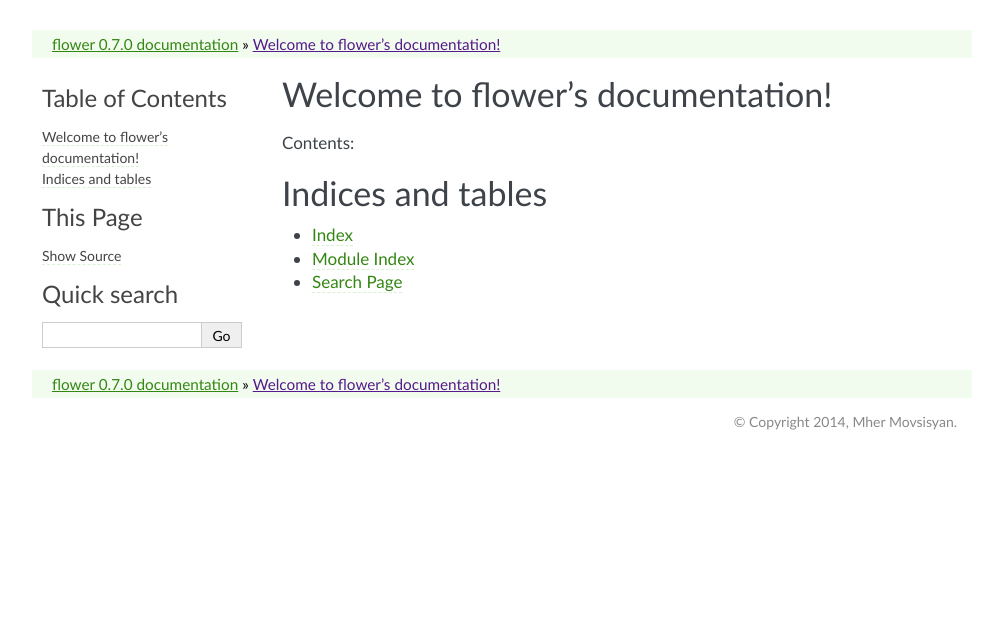
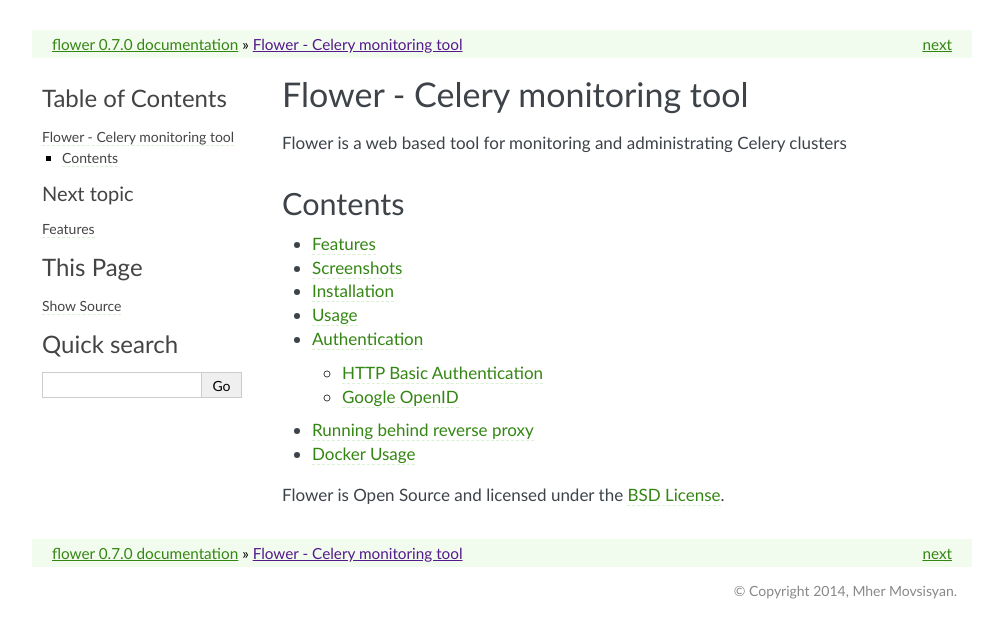
Before and after one commit to mher/flower, a Sphinx documentation site: the page built from docs/index.rst, in a window 1280 px wide. Shown: the top 638 px of the page, without its empty margins (138-1141 px from the left). Built offline with Sphinx 7.4.7, drawn with Linux system fonts in a browser that asks for light colours.

Commit message:
Update doc index

```diff
--- a/docs/index.rst
+++ b/docs/index.rst
@@ -1,21 +1,22 @@
-.. flower documentation master file, created by
-   sphinx-quickstart on Fri Apr 11 17:26:01 2014.
-   You can adapt this file completely to your liking, but it should at least
-   contain the root `toctree` directive.
+===============================
+Flower - Celery monitoring tool
+===============================
 
-Welcome to flower's documentation!
-==================================
+Flower is a web based tool for monitoring and administrating Celery clusters
 
-Contents:
+Contents
+========
 
 .. toctree::
    :maxdepth: 2
 
+   features
+   screenshots
+   install
+   auth
+   reverse-proxy
+   docker
 
+Flower is Open Source and licensed under the `BSD License`_.
 
-Indices and tables
-==================
-
-* :ref:`genindex`
-* :ref:`modindex`
-* :ref:`search`
+.. _`BSD License`: http://www.opensource.org/licenses/BSD-3-Clause
```
